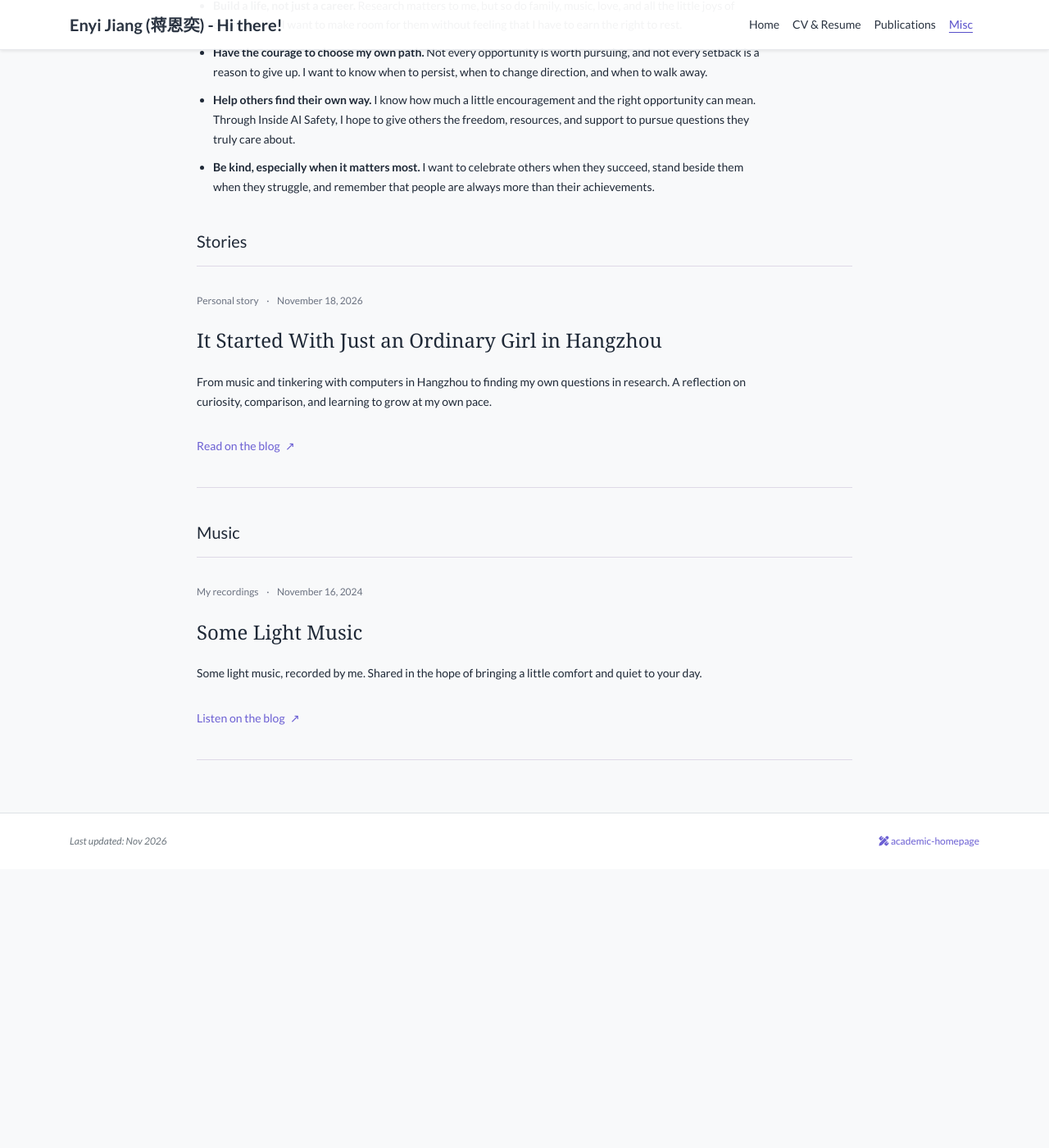
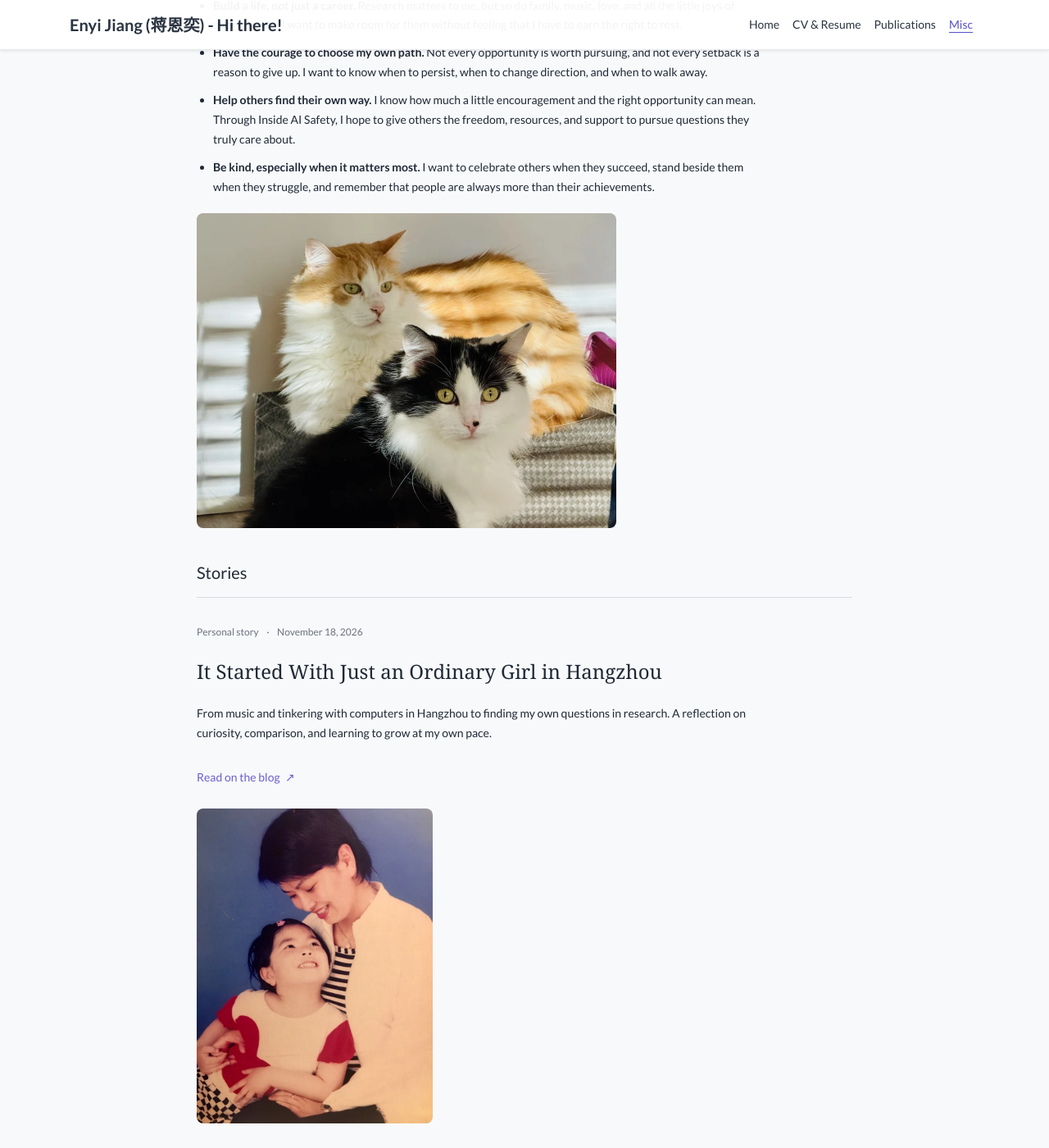
Before and after one commit to enyijiang/enyijiang.github.io, a Jekyll site: the page built from _pages/misc.html, in a window 1280 px wide and 1400 px high, scrolled down 552 px. Shown: the whole window at 82% size. Built offline with Jekyll 4.4.1, drawn with Linux system fonts in a browser that asks for light colours; nearby versions of some CDN libraries; a style sheet for code colours, icons or effects is not loaded; before the commit the page ends 1612 px from its top, so only the background shows below that.

Commit message:
Update the profile portrait and add personal photographs to Misc

```diff
--- a/_data/profile.yml
+++ b/_data/profile.yml
@@ -43,7 +43,7 @@ personal_note: >-
   <p><a href="https://wusun.name/" title="There’s a gravity I don’t resist.">The past doesn’t define us. ❤️</a></p>
   <p>May we, by God's grace, create beauty, discover essence, and perceive connections.</p>
 
-portrait_url: /assets/images/new_photo.jpeg
+portrait_url: /assets/images/photos/enyi-headshot.webp
 # portrait_caption: >-
 #   Photo by Manja Vitolic on Unsplash (this caption is optional, comment it out to disable).
 
--- a/_pages/misc.html
+++ b/_pages/misc.html
@@ -24,6 +24,7 @@ permalink: /misc/
             <li><strong>Help others find their own way.</strong> I know how much a little encouragement and the right opportunity can mean. Through Inside AI Safety, I hope to give others the freedom, resources, and support to pursue questions they truly care about.</li>
             <li><strong>Be kind, especially when it matters most.</strong> I want to celebrate others when they succeed, stand beside them when they struggle, and remember that people are always more than their achievements.</li>
         </ul>
+        <img class="misc-photo" src="{{ '/assets/images/photos/two-cats.webp' | relative_url }}" width="1024" height="768" loading="lazy" alt="An orange-and-white cat and a black-and-white cat resting together.">
     </section>
 
     <section class="misc-section" aria-labelledby="stories-heading">
@@ -39,6 +40,7 @@ permalink: /misc/
             </a>
             <p class="misc-story-excerpt">From music and tinkering with computers in Hangzhou to finding my own questions in research. A reflection on curiosity, comparison, and learning to grow at my own pace.</p>
             <a class="misc-read-link" href="https://enyijiang.web.illinois.edu/2026/11/18/%E8%B5%B7%E7%82%B9%E5%8F%AA%E6%98%AF%E4%B8%80%E4%B8%AA%E6%99%AE%E9%80%9A%E7%9A%84%E6%9D%AD%E5%B7%9E%E5%A5%B3%E5%AD%A9-it-started-with-just-an-ordinary-girl-in-hangzhou/">Read on the blog <span aria-hidden="true">↗</span></a>
+            <img class="misc-photo" src="{{ '/assets/images/photos/with-my-mom.webp' | relative_url }}" width="768" height="1024" loading="lazy" alt="My mom and me smiling at each other when I was little.">
         </article>
     </section>
 
@@ -55,6 +57,7 @@ permalink: /misc/
             </a>
             <p class="misc-story-excerpt">Some light music, recorded by me. Shared in the hope of bringing a little comfort and quiet to your day.</p>
             <a class="misc-read-link" href="https://enyijiang.web.illinois.edu/2024/11/16/some-light-music/">Listen on the blog <span aria-hidden="true">↗</span></a>
+            <img class="misc-photo" src="{{ '/assets/images/photos/at-the-piano.webp' | relative_url }}" width="1200" height="800" loading="lazy" alt="Me playing the piano with sheet music open on a tablet.">
         </article>
     </section>
 </main>
--- a/assets/css/custom.css
+++ b/assets/css/custom.css
@@ -163,6 +163,15 @@ small, .small, .career-date, .research-links { font-size: var(--site-small); }
 }
 .misc-description { max-width: 36rem; margin-bottom: 0; }
 .misc-section + .misc-section { margin-top: 2.5rem; }
+.misc-photo {
+  display: block;
+  max-width: 100%;
+  width: auto;
+  height: auto;
+  max-height: 24rem;
+  margin-top: 1.25rem;
+  border-radius: 0.5rem;
+}
 .misc-principles { max-width: 43rem; padding-left: 1.25rem; }
 .misc-principles li + li { margin-top: 0.65rem; }
 .misc-page .misc-section-heading {
```
Also changed, not shown: assets/images/photos/at-the-piano.webp (added), assets/images/photos/enyi-headshot.webp (added), assets/images/photos/two-cats.webp (added), assets/images/photos/with-my-mom.webp (added).
